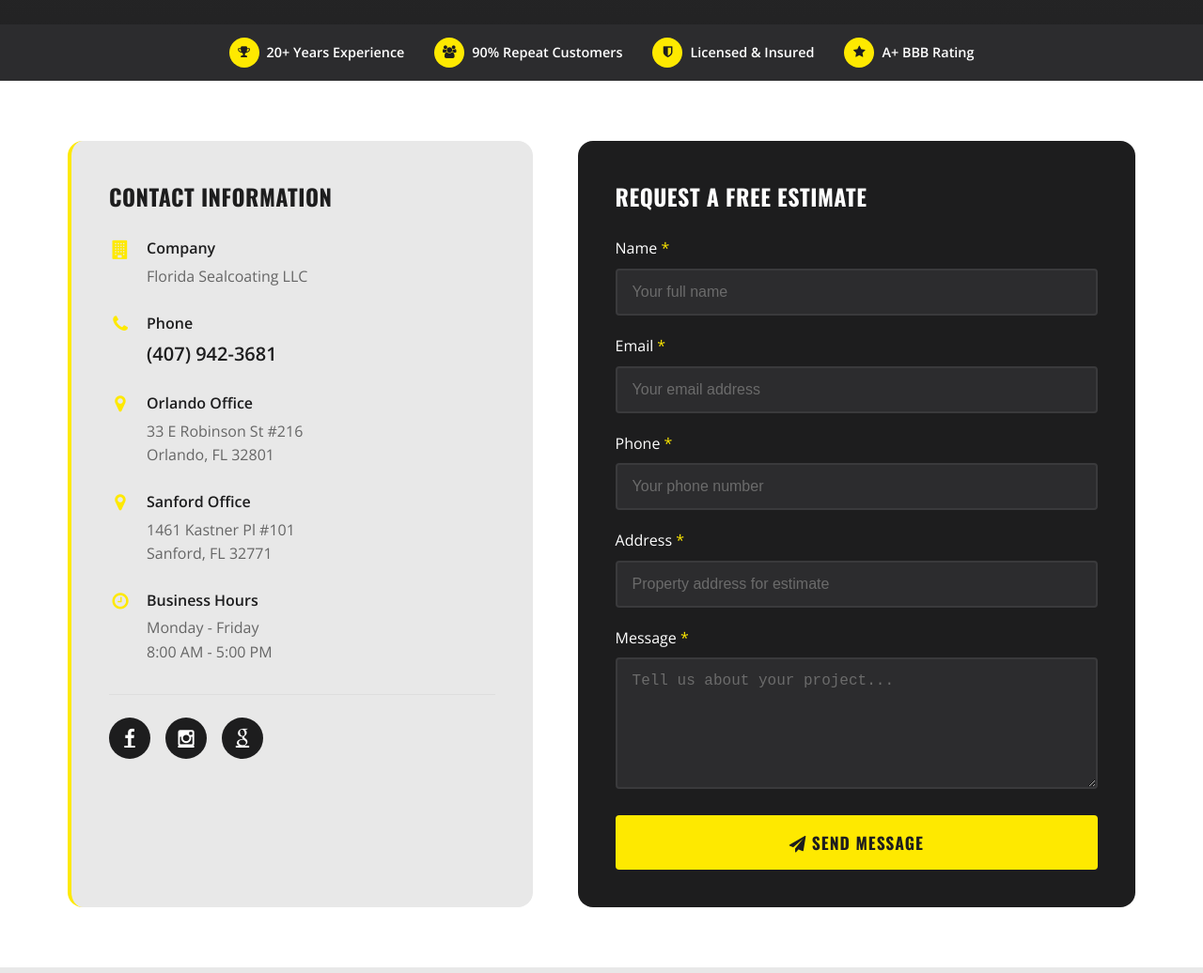
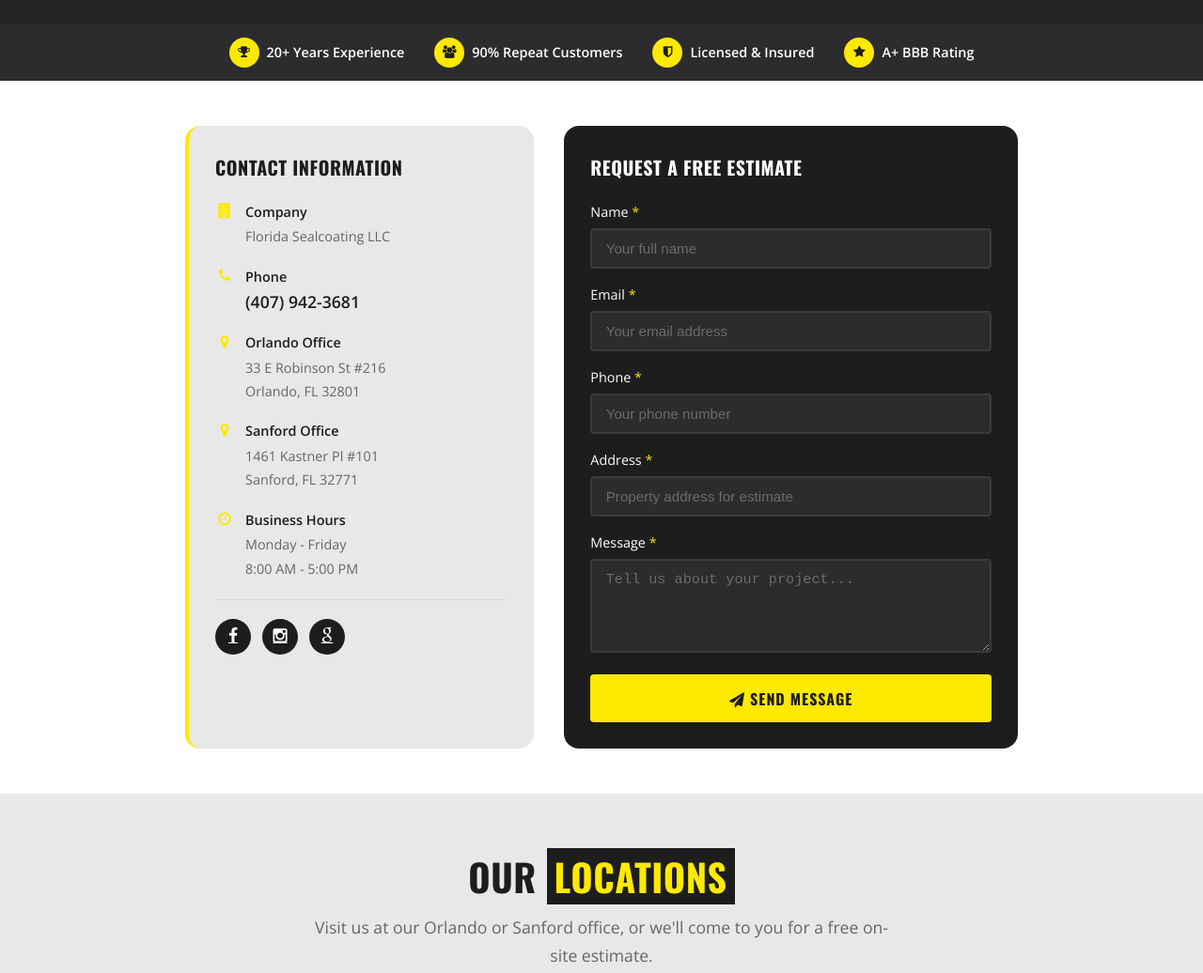
Before and after one commit to REKTom-mkt/client-review, a plain HTML site: page contact.html in a window 1280 px wide. Shown: the part 400-1436 px from the top of the page at 94% size. Drawn offline with nearby package versions, Linux system fonts and the light colour scheme; grey boxes are pictures that could not be loaded; a script that the page names is missing.

Commit message:
latest version

```diff
--- a/contact.html
+++ b/contact.html
@@ -41,47 +41,47 @@
 
     /* Contact Page Specific Styles */
     .contact-section {
-      padding: 4rem 0;
+      padding: 3rem 0;
       background: var(--color-white);
     }
 
     .contact-grid {
       display: grid;
-      grid-template-columns: 1fr 1.2fr;
-      gap: 3rem;
-      max-width: 1200px;
+      grid-template-columns: 1fr 1.3fr;
+      gap: 2rem;
+      max-width: 950px;
       margin: 0 auto;
       padding: 0 2rem;
     }
 
     .contact-info {
       background: var(--color-gray-light);
-      padding: 2.5rem;
+      padding: 1.75rem;
       border-radius: var(--border-radius-lg);
       border-left: 4px solid var(--color-primary);
     }
 
     .contact-info h3 {
       font-family: 'Oswald', sans-serif !important;
-      font-size: 1.5rem;
+      font-size: 1.25rem;
       text-transform: uppercase;
       color: var(--color-dark);
-      margin-bottom: 1.5rem;
+      margin-bottom: 1.25rem;
     }
 
     .contact-info-item {
       display: flex;
       align-items: flex-start;
-      gap: 1rem;
-      margin-bottom: 1.5rem;
+      gap: 0.75rem;
+      margin-bottom: 1.1rem;
     }
 
     .contact-info-item i {
       color: var(--color-primary);
-      font-size: 1.25rem;
-      width: 24px;
+      font-size: 1rem;
+      width: 20px;
       text-align: center;
-      margin-top: 0.2rem;
+      margin-top: 0.15rem;
     }
 
     .contact-info-item .info-content {
@@ -90,21 +90,23 @@
 
     .contact-info-item .info-label {
       font-weight: 600;
+      font-size: 0.9rem;
       color: var(--color-dark);
       display: block;
-      margin-bottom: 0.25rem;
+      margin-bottom: 0.15rem;
     }
 
     .contact-info-item .info-value {
       color: var(--color-text-light);
-      line-height: 1.6;
+      font-size: 0.9rem;
+      line-height: 1.5;
     }
 
     .contact-info-item .info-value a {
       color: var(--color-dark);
       text-decoration: none;
       font-weight: 600;
-      font-size: 1.25rem;
+      font-size: 1.1rem;
     }
 
     .contact-info-item .info-value a:hover {
@@ -113,9 +115,9 @@
 
     .contact-social {
       display: flex;
-      gap: 1rem;
-      margin-top: 2rem;
-      padding-top: 1.5rem;
+      gap: 0.75rem;
+      margin-top: 1.25rem;
+      padding-top: 1.25rem;
       border-top: 1px solid #ddd;
     }
 
@@ -123,12 +125,12 @@
       display: flex;
       align-items: center;
       justify-content: center;
-      width: 44px;
-      height: 44px;
+      width: 38px;
+      height: 38px;
       background: var(--color-dark);
       color: var(--color-white);
       border-radius: 50%;
-      font-size: 1.25rem;
+      font-size: 1.1rem;
       transition: background var(--transition-fast), transform var(--transition-fast);
     }
 
@@ -140,27 +142,28 @@
 
     .contact-form-wrapper {
       background: var(--color-dark);
-      padding: 2.5rem;
+      padding: 1.75rem;
       border-radius: var(--border-radius-lg);
     }
 
     .contact-form-wrapper h3 {
       font-family: 'Oswald', sans-serif !important;
-      font-size: 1.5rem;
+      font-size: 1.25rem;
       text-transform: uppercase;
       color: var(--color-white);
-      margin-bottom: 1.5rem;
+      margin-bottom: 1.25rem;
     }
 
     .contact-form .form-group {
-      margin-bottom: 1.25rem;
+      margin-bottom: 1rem;
     }
 
     .contact-form label {
       display: block;
       color: var(--color-white);
-      margin-bottom: 0.5rem;
+      margin-bottom: 0.35rem;
       font-weight: 500;
+      font-size: 0.9rem;
     }
 
     .contact-form label .required {
@@ -170,12 +173,12 @@
     .contact-form input,
     .contact-form textarea {
       width: 100%;
-      padding: 0.875rem 1rem;
+      padding: 0.7rem 0.9rem;
       border: 2px solid var(--color-dark-light);
       background: var(--color-dark-medium);
       color: var(--color-white);
       border-radius: var(--border-radius-sm);
-      font-size: 1rem;
+      font-size: 0.95rem;
       transition: border-color var(--transition-fast);
     }
 
@@ -191,18 +194,18 @@
     }
 
     .contact-form textarea {
-      min-height: 140px;
+      min-height: 100px;
       resize: vertical;
     }
 
     .contact-form .btn-submit {
       width: 100%;
-      padding: 1rem 2rem;
+      padding: 0.85rem 1.5rem;
       background: var(--color-primary);
       color: var(--color-dark);
       border: none;
       border-radius: var(--border-radius-sm);
-      font-size: 1.1rem;
+      font-size: 1rem;
       font-weight: 700;
       font-family: 'Oswald', sans-serif;
       text-transform: uppercase;
--- a/css/modern-redesign.css
+++ b/css/modern-redesign.css
@@ -1456,6 +1456,7 @@ body.redesign-page {
     right: 0;
     background: var(--color-dark);
     flex-direction: column;
+    align-items: center;
     padding: 1rem;
     gap: 0;
     box-shadow: var(--shadow-lg);
@@ -1468,9 +1469,11 @@ body.redesign-page {
     display: flex;
   }
 
-  .modern-nav a {
+  .modern-nav > a {
     padding: 1rem;
     border-bottom: 1px solid var(--color-dark-light);
+    width: 100%;
+    text-align: center;
   }
 
   .modern-nav a::after {
@@ -1484,6 +1487,8 @@ body.redesign-page {
   .nav-dropdown summary {
     padding: 1rem;
     border-bottom: 1px solid var(--color-dark-light);
+    justify-content: center;
+    text-align: center;
   }
 
   .nav-dropdown .dropdown-content {
@@ -1495,8 +1500,9 @@ body.redesign-page {
   }
 
   .nav-dropdown .dropdown-content a {
-    padding-left: 2rem;
+    padding: 0.85rem 1rem;
     border-bottom: 1px solid var(--color-dark-light);
+    text-align: center;
   }
 
   .mobile-menu-toggle {
```
Also changed, not shown: 1 other file.
